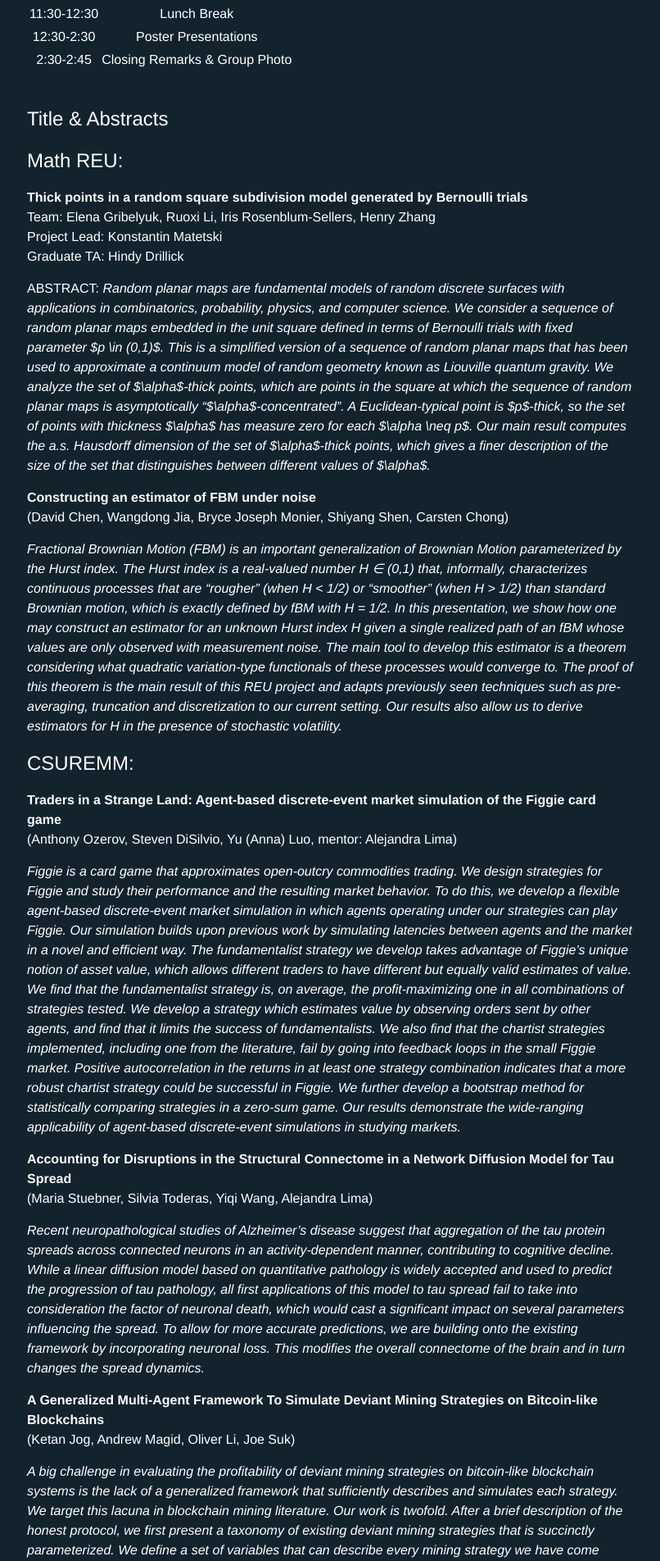
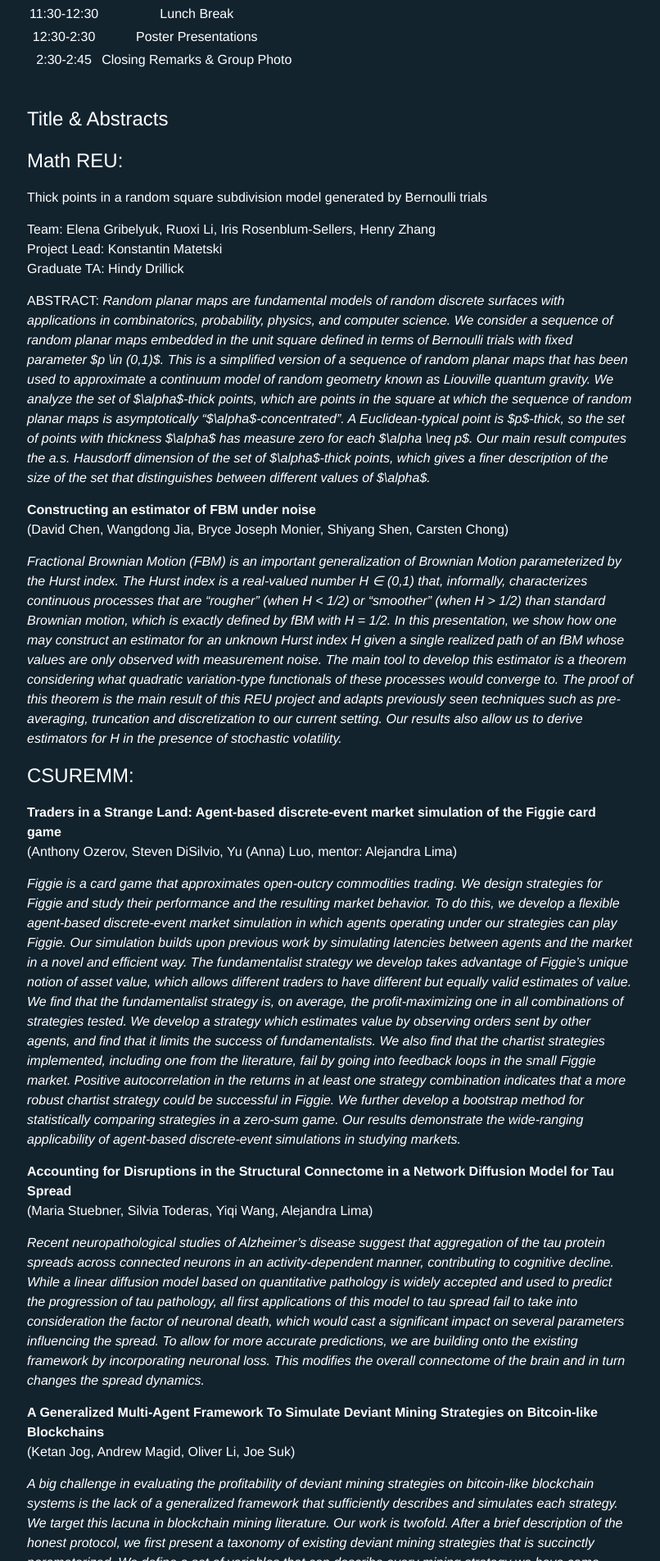
Before and after one commit to ColumbiaUndergradMathModeling/Home, a Jekyll site: the page built from pages/sums/su21.md, in a window 1280 px wide. Shown: the part 696-2600 px from the top of the page at 82% size, without its empty margins (237-1043 px from the left). Built offline with Jekyll 4.4.1, drawn with Linux system fonts in a browser that asks for light colours.

Commit message:
Update su21.md

```diff
--- a/pages/sums/su21.md
+++ b/pages/sums/su21.md
@@ -42,7 +42,7 @@
 
 ## Math REU:
 
-**Thick points in a random square subdivision model generated by Bernoulli trials** <br/>
+#### Thick points in a random square subdivision model generated by Bernoulli trials
 Team: Elena Gribelyuk, Ruoxi Li, Iris Rosenblum-Sellers, Henry Zhang <br/>
 Project Lead: Konstantin Matetski <br/>
 Graduate TA: Hindy Drillick <br/>
```
